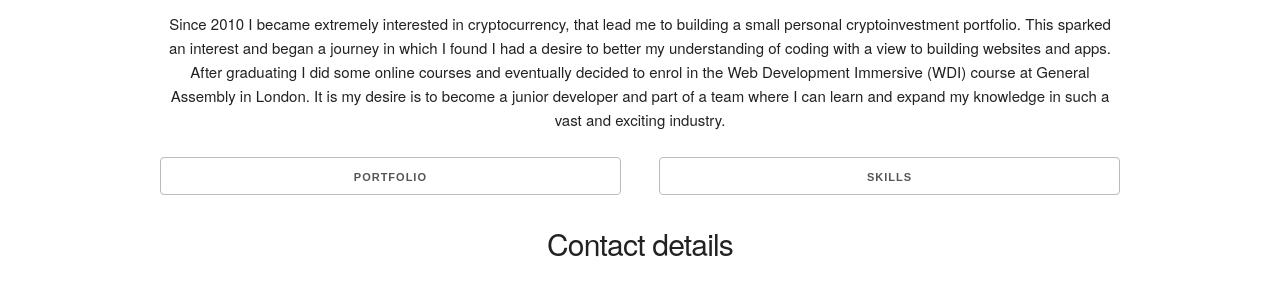
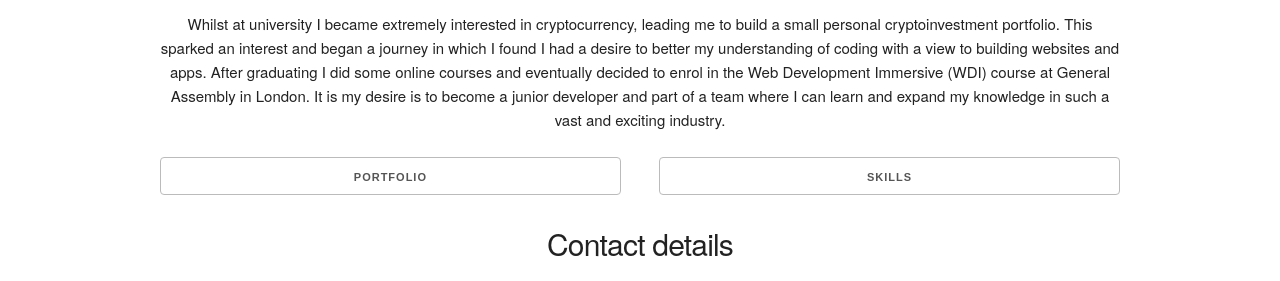
Before and after one commit to ruthlessammo/scratch-portfolio, a website: page public/index.html at #!/about in a window 1280 px wide. Shown: the part 122-403 px from the top of the page. Drawn offline with nearby package versions, Linux system fonts and the light colour scheme; some packages are replaced by stand-ins of ours; a script that the page names is missing.

Commit message:
reworded about info

```diff
--- a/public/templates/about.html
+++ b/public/templates/about.html
@@ -1,7 +1,7 @@
 <section class="whitespace">
   <div class="about">
     <h4 class="aboutClick"><img src="../images/tri5.png" alt="tri" width="28px">bout</h4>
-    <span><p class="aboutClick">Since 2010 I became extremely interested in cryptocurrency, that lead me to building a small personal cryptoinvestment portfolio. This sparked an interest and began a journey in which I found I had a desire to better my understanding of coding with a view to building websites and apps. After graduating I did some online courses and eventually decided to enrol in the Web Development Immersive (WDI) course at General Assembly in London. It is my desire is to become a junior developer and part of a team where I can learn and expand my knowledge in such a vast and exciting industry.</p></span>
+    <span><p class="aboutClick">Whilst at university I became extremely interested in cryptocurrency, leading me to build a small personal cryptoinvestment portfolio. This sparked an interest and began a journey in which I found I had a desire to better my understanding of coding with a view to building websites and apps. After graduating I did some online courses and eventually decided to enrol in the Web Development Immersive (WDI) course at General Assembly in London. It is my desire is to become a junior developer and part of a team where I can learn and expand my knowledge in such a vast and exciting industry.</p></span>
   </div>
 </section>
 
```
